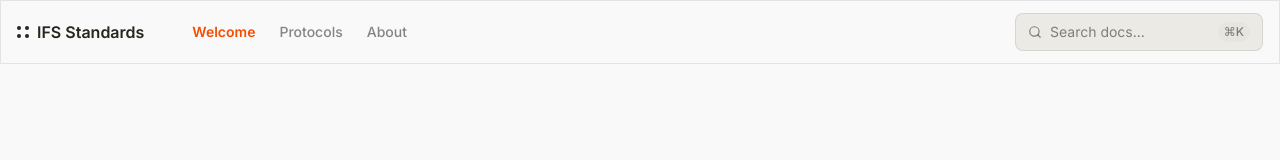
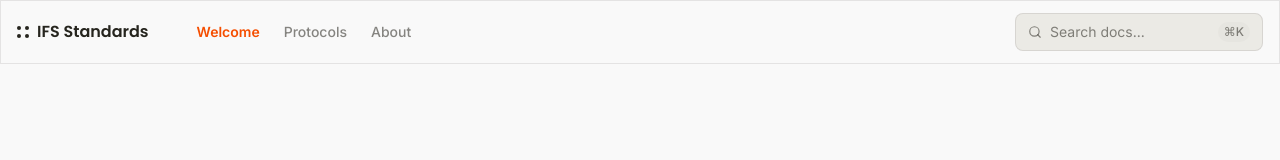
Before and after one commit to easazade/ifs-standards, a React (Vite) app: page / in a window 1280 px wide. Shown: the top 160 px of the page. Built offline with nearby package versions, Linux system fonts and the light colour scheme.

Commit message:
Fix incorrect font-family on Navbar

```diff
--- a/src/components/Navbar.jsx
+++ b/src/components/Navbar.jsx
@@ -23,7 +23,7 @@ export function Navbar() {
       <div className="flex items-center gap-12">
         <NavLink to={ROUTES.HOME} end className="flex items-center gap-2">
           <AnimatedLogo dotColor={'bg-text'} />
-          <span className="font-heading text-base font-semibold text-text">IFS Standards</span>
+          <span className="font-heading text-base font-family-heading font-semibold text-text">IFS Standards</span>
         </NavLink>
         <nav className="flex items-center gap-6" aria-label="Primary">
           {navLinks.map((link) => (
```
